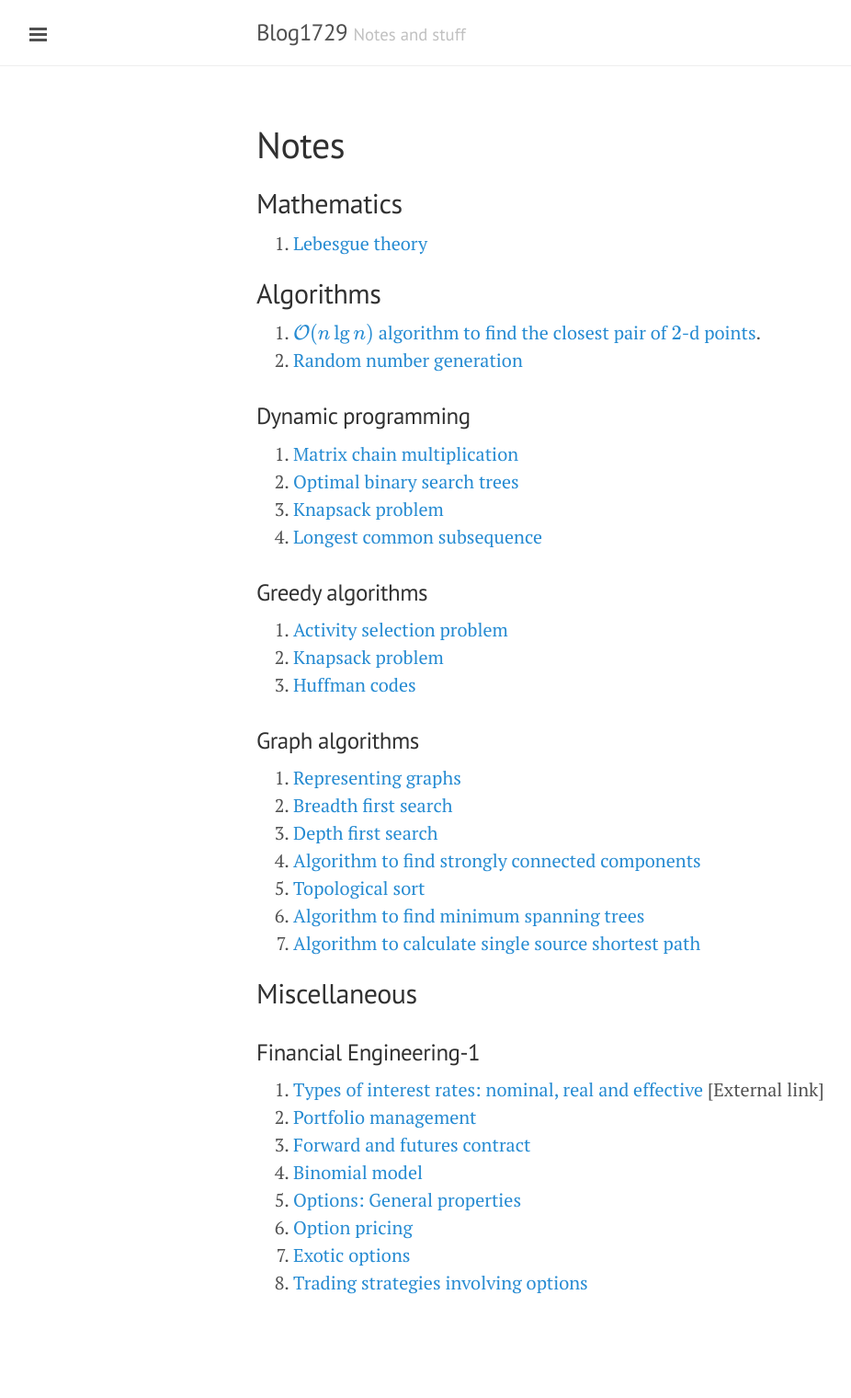
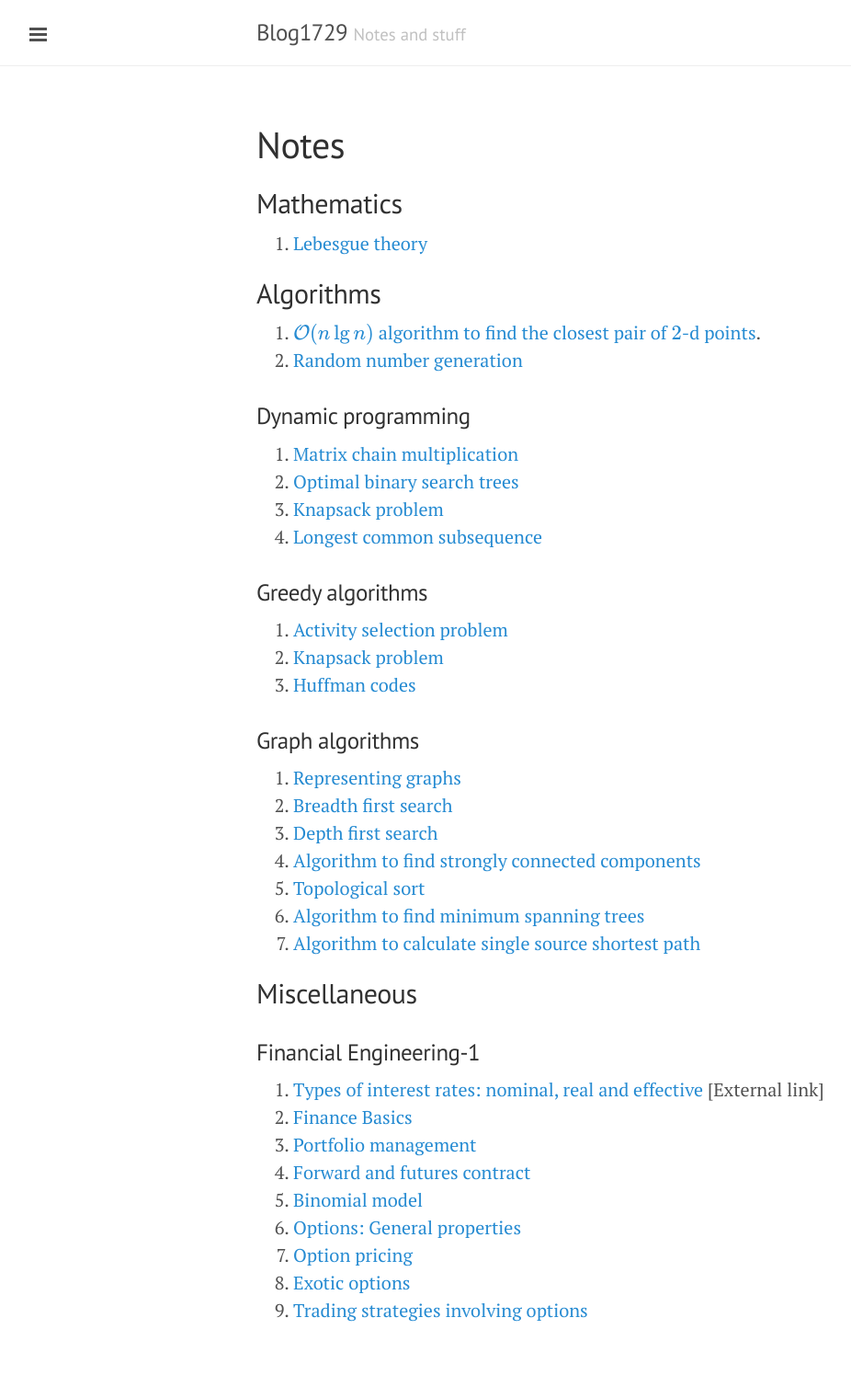
Before and after one commit to blog1729/blog1729.github.io.OLD, a Jekyll site: the page built from notes.md, in a window 1280 px wide. Shown: the whole page at 92% size, without its empty margins (1-927 px from the left). Built offline with Jekyll 4.4.1, drawn with Linux system fonts in a browser that asks for light colours; formulas are drawn with MathJax 3; comment, search, counter and statistics services are not loaded; before the commit the page ends 1490 px from its top, so only the background shows below that.

Commit message:
Modifications

```diff
--- a/notes.md
+++ b/notes.md
@@ -36,10 +37,11 @@ title: Notes
 ### Financial Engineering-1
 
 1. [Types of interest rates: nominal, real and effective](http://www.investopedia.com/articles/investing/082113/understanding-interest-rates-nominal-real-and-effective.asp) [External link]
-2. [Portfolio management](http://blog1729.github.io/2015/02/28/portfolio-management/)
-3. [Forward and futures contract]({{url}}/2015/03/12/forward-futures-contract/)
-4. [Binomial model]({{url}}/2015/04/02/binomial-model/)
-5. [Options: General properties]({{url}}/2015/03/22/options-general-properties/)
-6. [Option pricing]({{url}}/2015/04/06/option-pricing/)
-7. [Exotic options]({{url}}/2015/04/12/exotic-options/)
-8. [Trading strategies involving options]({{url}}/2015/04/13/trading-strategies-involving-options/)
+3. [Finance Basics]({{url}}/2015/04/25/finance-basics/)
+3. [Portfolio management](http://blog1729.github.io/2015/02/28/portfolio-management/)
+4. [Forward and futures contract]({{url}}/2015/03/12/forward-futures-contract/)
+5. [Binomial model]({{url}}/2015/04/02/binomial-model/)
+6. [Options: General properties]({{url}}/2015/03/22/options-general-properties/)
+7. [Option pricing]({{url}}/2015/04/06/option-pricing/)
+8. [Exotic options]({{url}}/2015/04/12/exotic-options/)
+9. [Trading strategies involving options]({{url}}/2015/04/13/trading-strategies-involving-options/)
```
Also changed, not shown: other parts of notes.md (+1 -0 lines).
